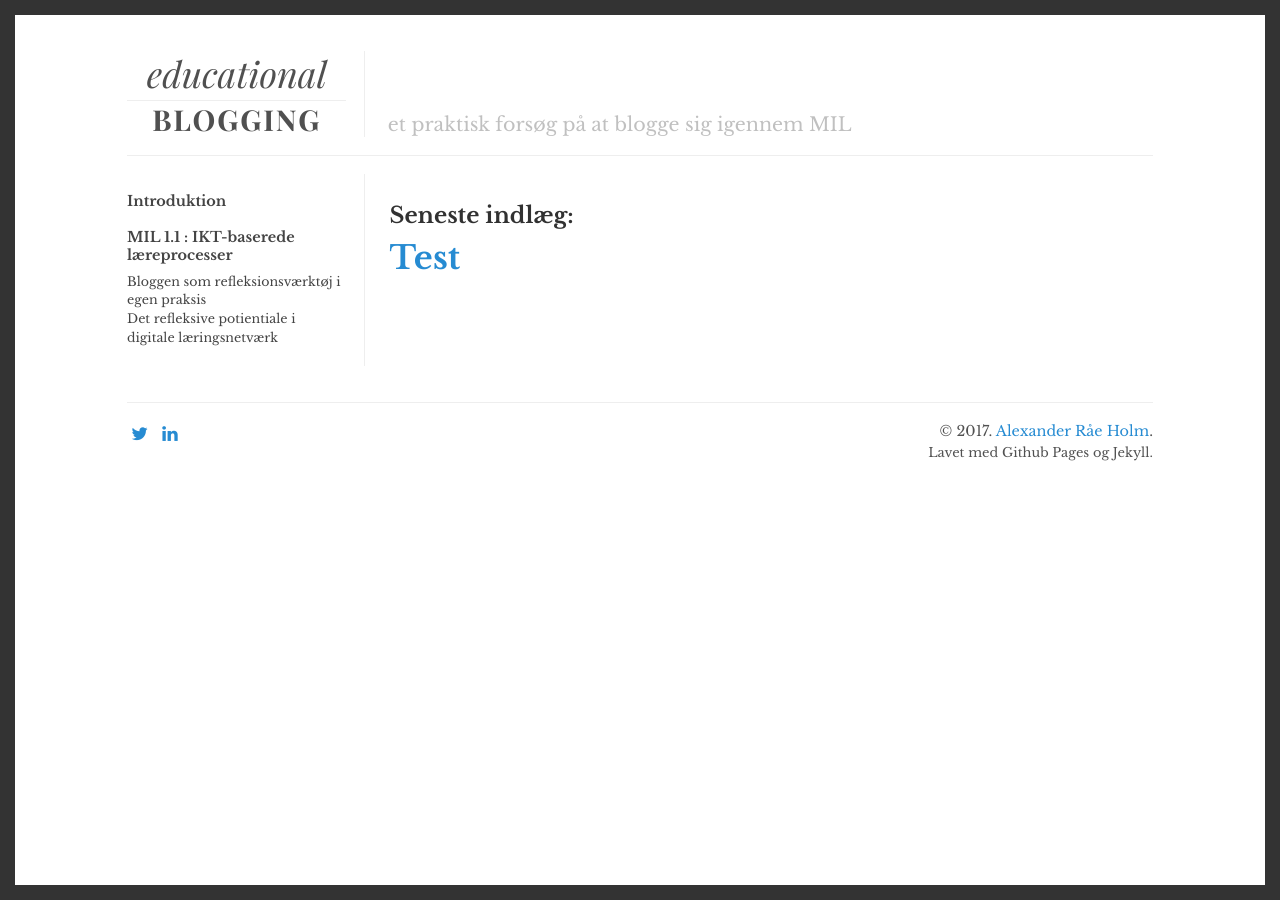
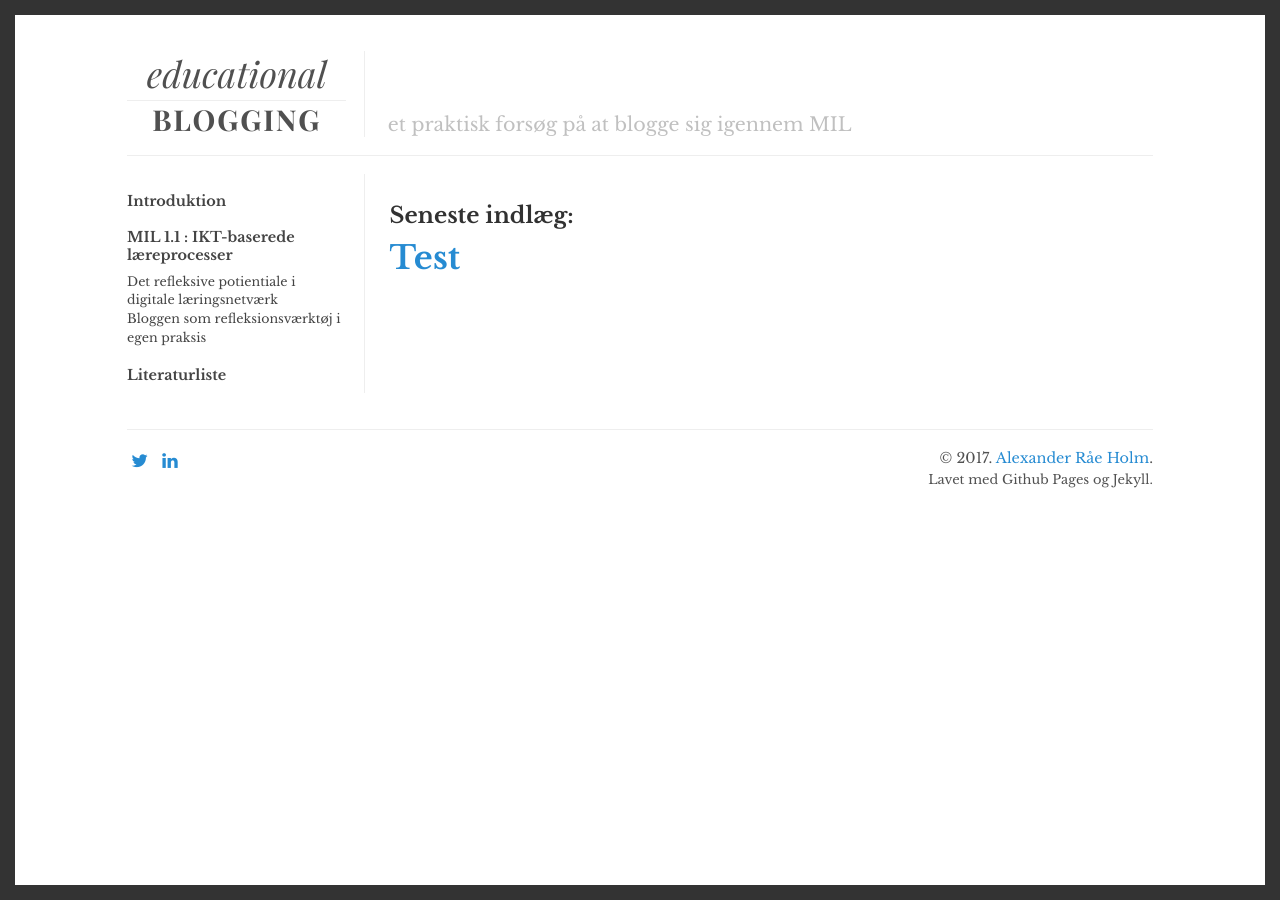
Before and after one commit to alexanderrae/educational-blogging, a Jekyll site: the page built from index.html, in a window 1280 px wide. Built offline with Jekyll 4.4.1, drawn with Linux system fonts in a browser that asks for light colours; the list of posts is cut into pages by our own code.

Commit message:
Update sidebar.yml

```diff
--- a/_data/sidebar.yml
+++ b/_data/sidebar.yml
@@ -3,7 +3,9 @@
 - title: "MIL 1.1 : IKT-baserede læreprocesser"
   url: mil-1-dot-1
   subcaps:
+  - url: det-refleksive-potentiale-i-digitale-laeringsnetvaerk
+    title: "Det refleksive potientiale i digitale læringsnetværk"
   - url: bloggen-som-refleksionsvaerktoej-i-egen-praksis
     title: "Bloggen som refleksionsværktøj i egen praksis"
-  - url: det-refleksive-potentiale-i-digitale-laeringsnetvaerk
-    title: "Det refleksive potientiale i digitale læringsnetværk"
+- title: "Literaturliste"
+  url: bibliografi
```
